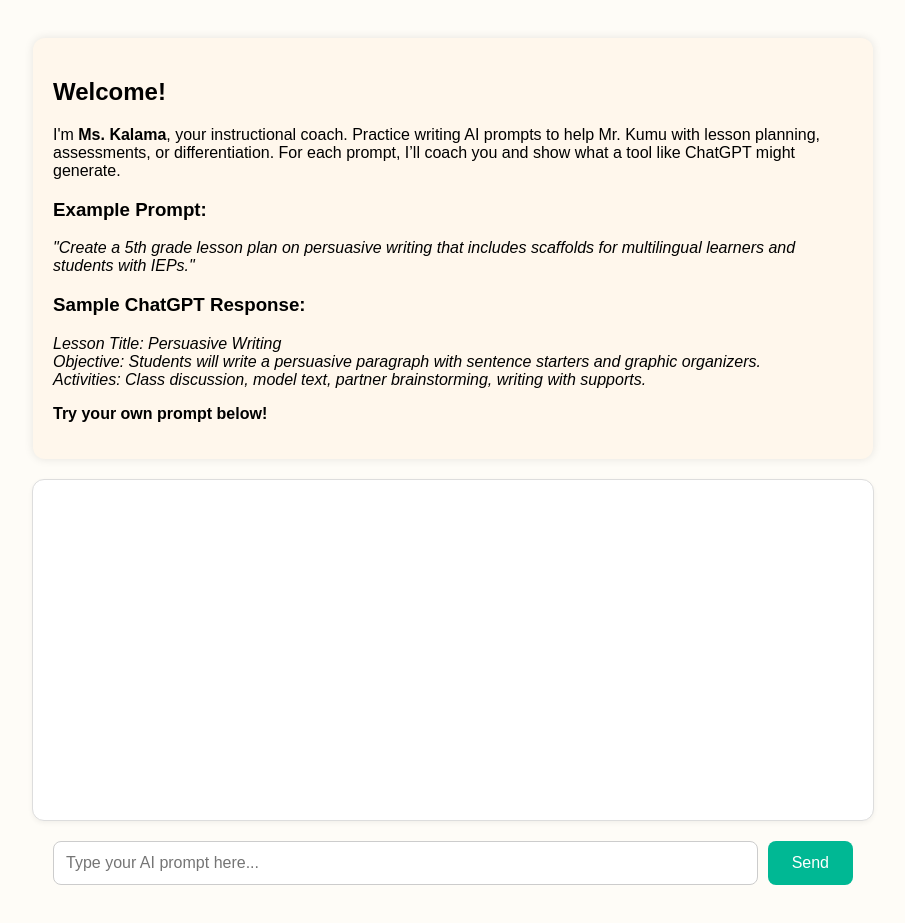
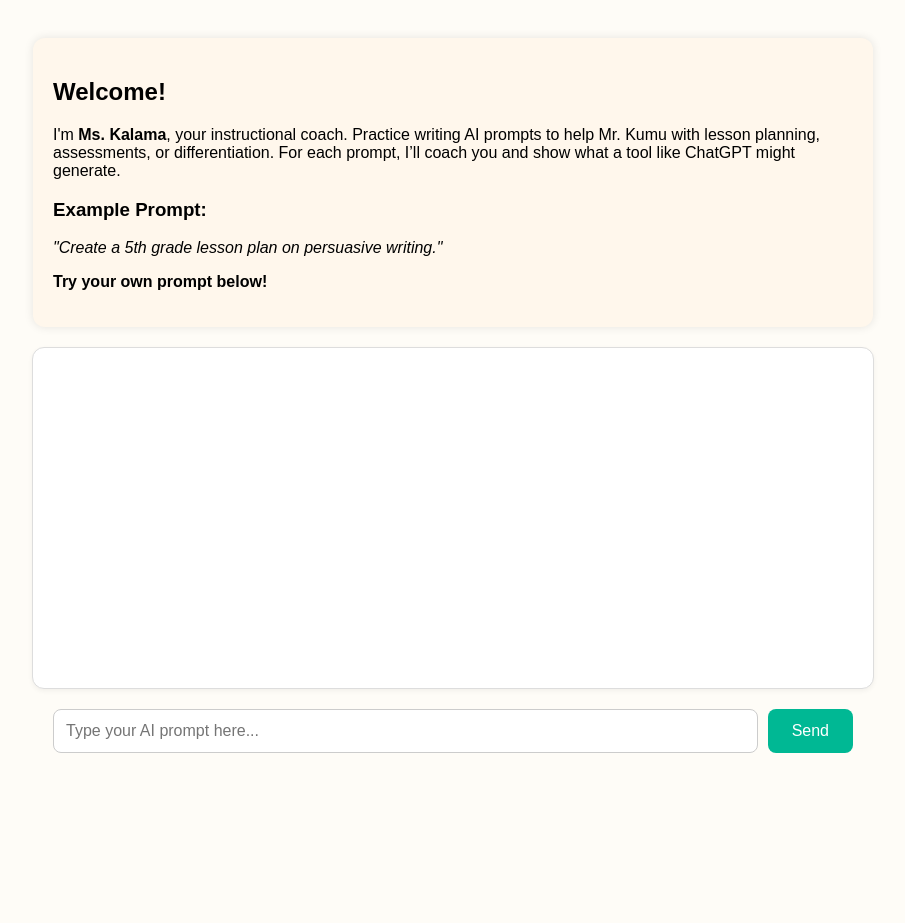
Before and after one commit to EvanHill-ID/Ms-Kalama, a website: page public/index.html in a window 1280 px wide. Shown: the whole page, without its empty margins (187-1092 px from the left). After the commit the page ends 816 px from the top, so only its background shows below. Drawn offline with Linux system fonts and the light colour scheme.

Commit message:
Update index.html

```diff
--- a/public/index.html
+++ b/public/index.html
@@ -14,16 +14,7 @@
     </p>
 
     <h3>Example Prompt:</h3>
-    <p><em>"Create a 5th grade lesson plan on persuasive writing that includes scaffolds for multilingual learners and students with IEPs."</em></p>
-
-    <h3>Sample ChatGPT Response:</h3>
-    <p>
-      <em>
-        Lesson Title: Persuasive Writing<br />
-        Objective: Students will write a persuasive paragraph with sentence starters and graphic organizers.<br />
-        Activities: Class discussion, model text, partner brainstorming, writing with supports.
-      </em>
-    </p>
+    <p><em>"Create a 5th grade lesson plan on persuasive writing."</em></p>
 
     <p><strong>Try your own prompt below!</strong></p>
   </div>
```
